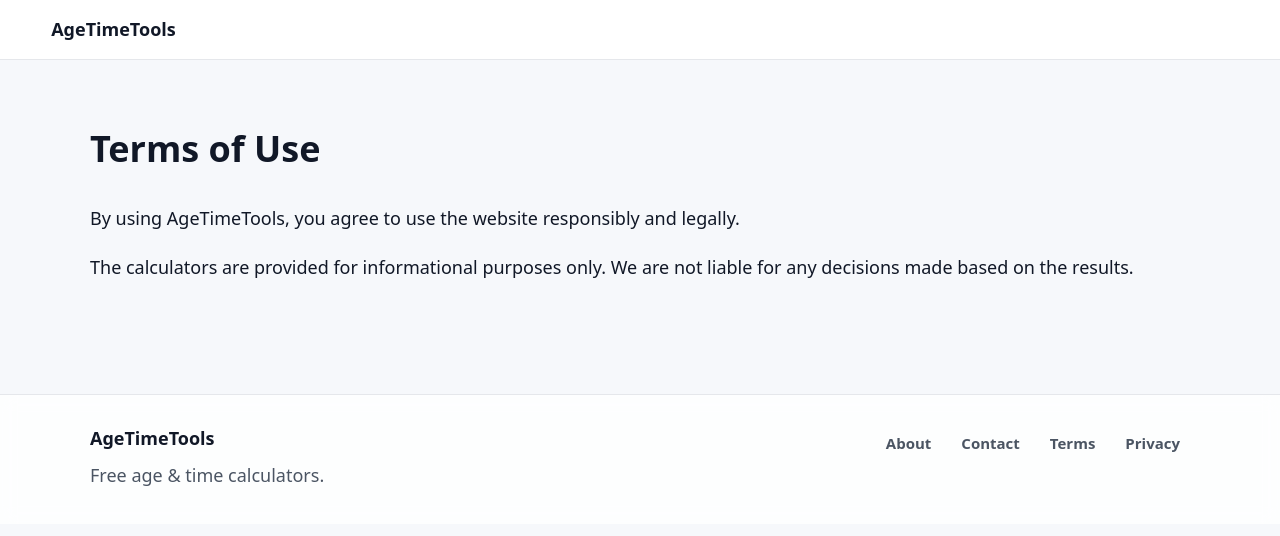
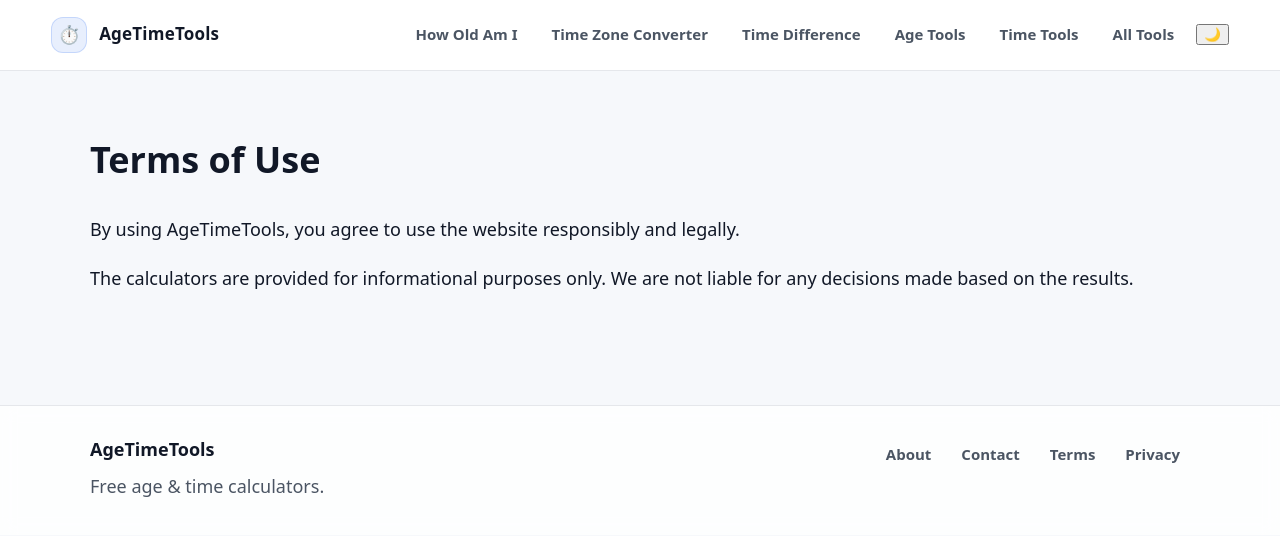
Before and after one commit to mapetu93/age-time-tools1, a website: page terms.html in a window 1280 px wide. Drawn offline with Linux system fonts and the light colour scheme.

Commit message:
Update terms.html

```diff
--- a/terms.html
+++ b/terms.html
@@ -9,9 +9,7 @@
   <link rel="stylesheet" href="/css/style.css" />
 </head>
 <body>
-<header class="site-header">
-  <a class="brand" href="/">AgeTimeTools</a>
-</header>
+
 <main class="container section">
 
 <h1>Terms of Use</h1>
@@ -35,5 +33,6 @@ We are not liable for any decisions made based on the results.</p>
   </div>
 </footer>
 <script src="/js/main.min.js" defer></script>
+  <script src="/js/header.js"></script>
 </body>
 </html>
```
